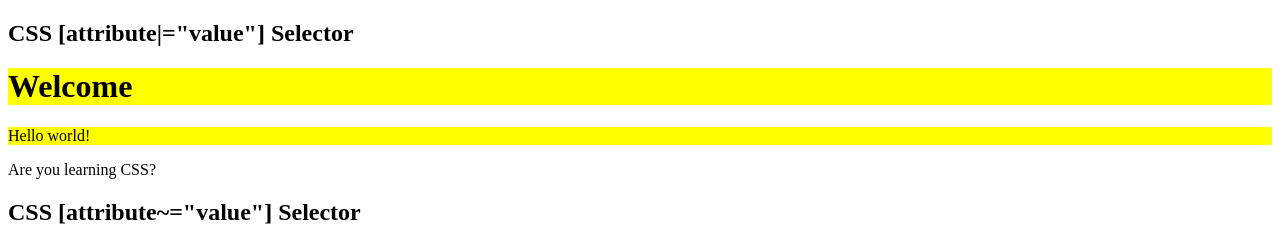
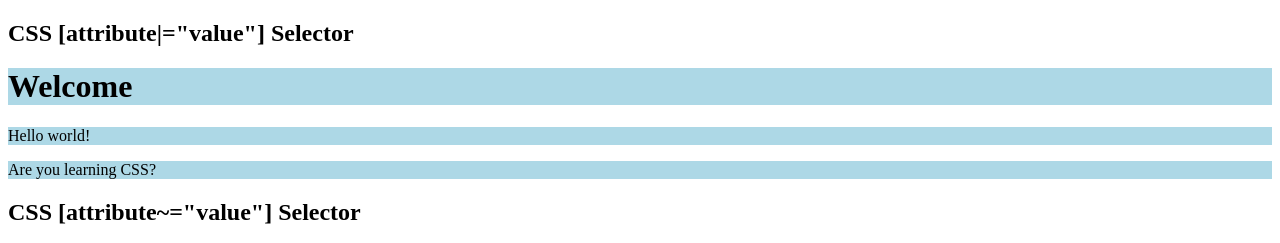
Before and after one commit to thanhpham091790/css3, a plain HTML site: page index.html in a window 1280 px wide. Shown: the top 243 px of the page. Drawn offline with Linux system fonts and the light colour scheme.

Commit message:
Selects all elements with a class attribute value that begins with 'top' (must not be whole word)

```diff
--- a/index.html
+++ b/index.html
@@ -17,10 +17,14 @@
         [class|=top]{
             background: yellow;
         }
+        [class^="top"]{
+            background: lightblue;
+        }
     </style>
 </head>
 
 <body>
+    <!-- Selects all elements with a class attribute value that begins with "top" (must not be whole word) -->
     <!-- Selects all elements with a class attribute value that begins with "top" (must be whole word) -->
     <h2>CSS [attribute|="value"] Selector</h2>
 
```
